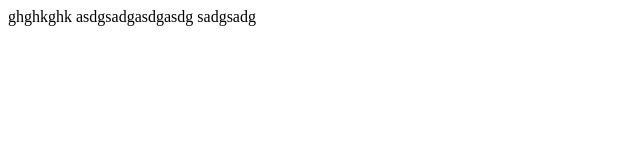
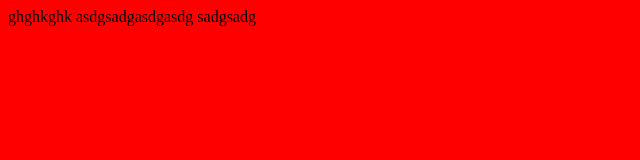
Before and after one commit to zabooz/4B-s-Baby, a plain HTML site: page index.html in a window 1280 px wide. Shown: the whole page, without its empty margins (0-640 px from the left). Drawn offline with Linux system fonts and the light colour scheme.

Commit message:
added stuff

```diff
--- a/index.html
+++ b/index.html
@@ -3,7 +3,8 @@
 <head>
     <meta charset="UTF-8">
     <meta name="viewport" content="width=device-width, initial-scale=1.0">
-    <title>Document</title>
+    <link rel="stylesheet" href="style.css">
+    <title>BackDoor Penetrator</title>
 </head>
 <body>
     ghghkghk
```
